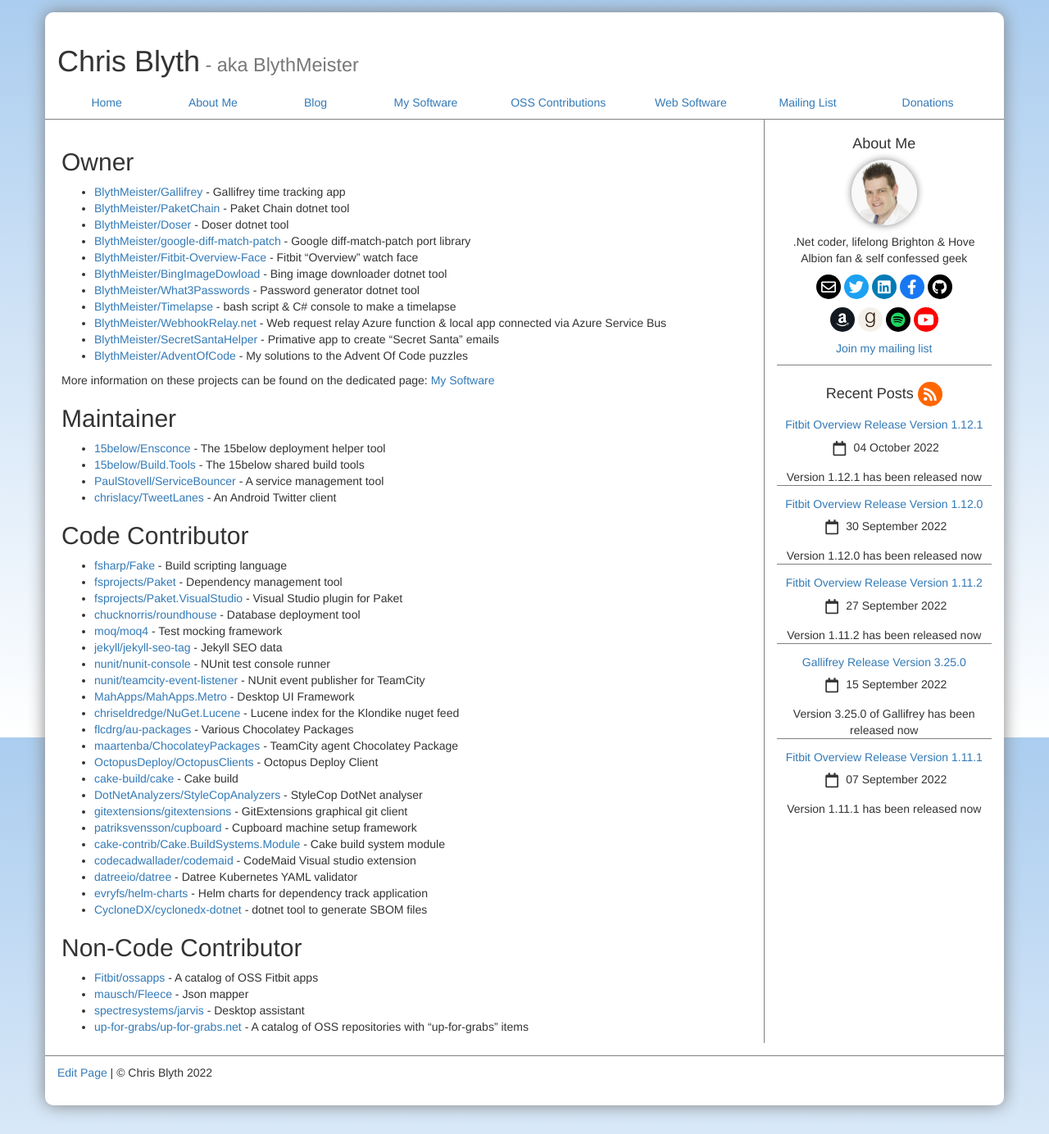
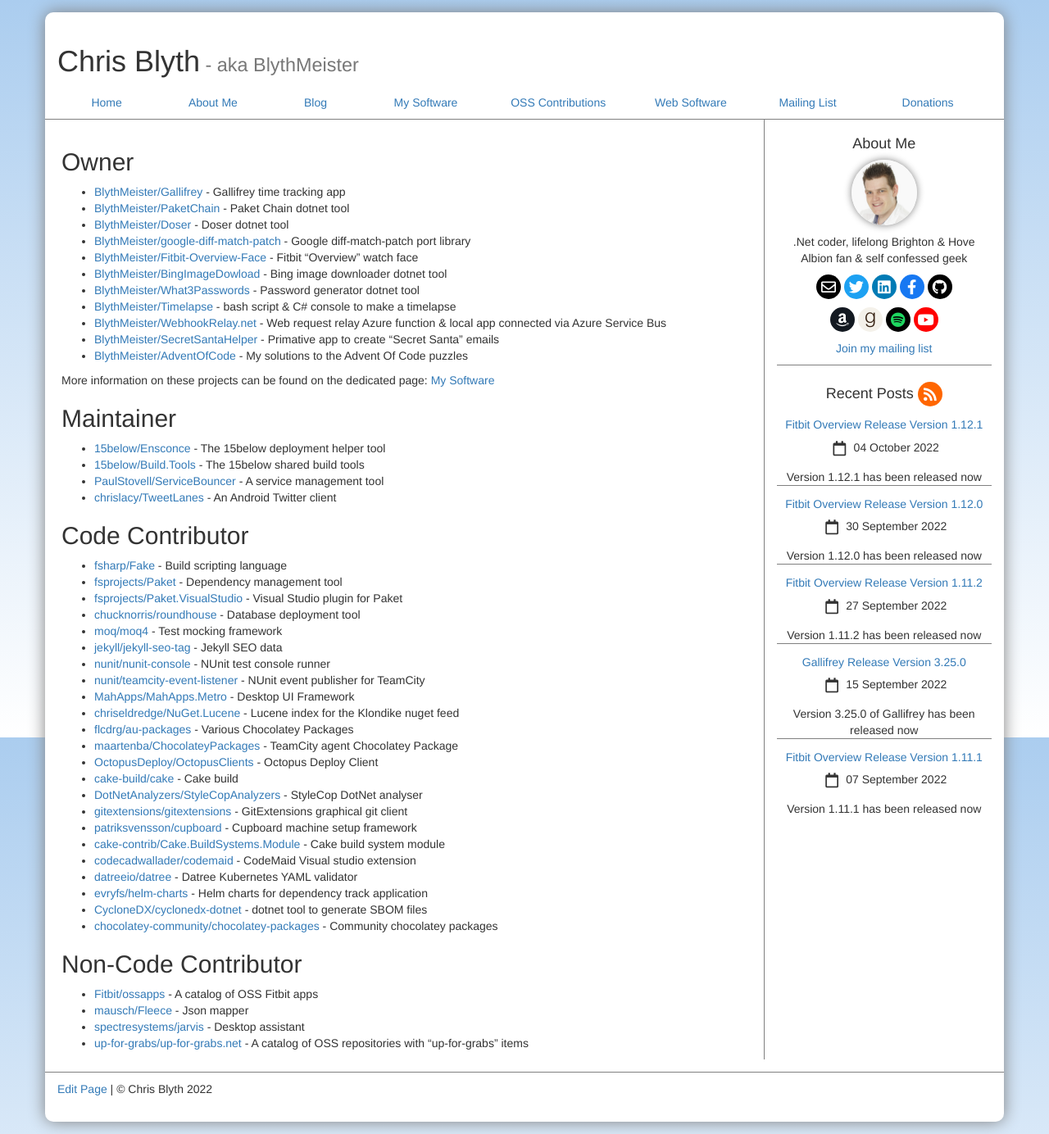
Before and after one commit to BlythMeister/blyth.me.uk, a Jekyll site: the page built from software/oss/index.md, in a window 1280 px wide. Shown: the whole page at 82% size. Built offline with Jekyll 4.4.1, drawn with Linux system fonts in a browser that asks for light colours; nearby versions of some CDN libraries.

Commit message:
Add new OSS

```diff
--- a/software/oss/index.md
+++ b/software/oss/index.md
@@ -51,6 +51,7 @@
 * [datreeio/datree](https://github.com/datreeio/datree/commits?author=BlythMeister) - Datree Kubernetes YAML validator
 * [evryfs/helm-charts](https://github.com/evryfs/helm-charts/commits?author=BlythMeister) - Helm charts for dependency track application
 * [CycloneDX/cyclonedx-dotnet](https://github.com/CycloneDX/cyclonedx-dotnet/commits?author=BlythMeister) - dotnet tool to generate SBOM files
+* [chocolatey-community/chocolatey-packages](https://github.com/chocolatey-community/chocolatey-packages/commits?author=BlythMeister) - Community chocolatey packages
 
 ## Non-Code Contributor
 
```
